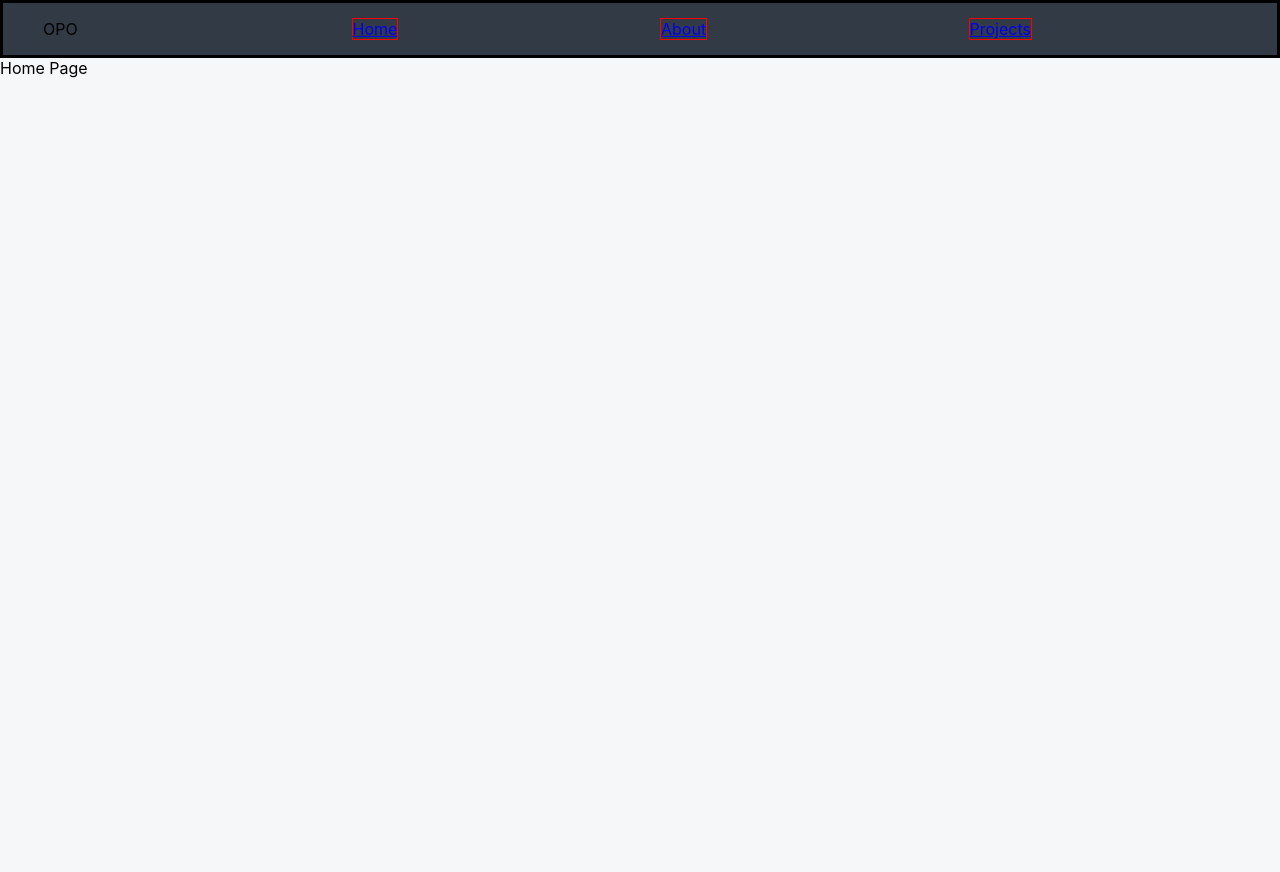
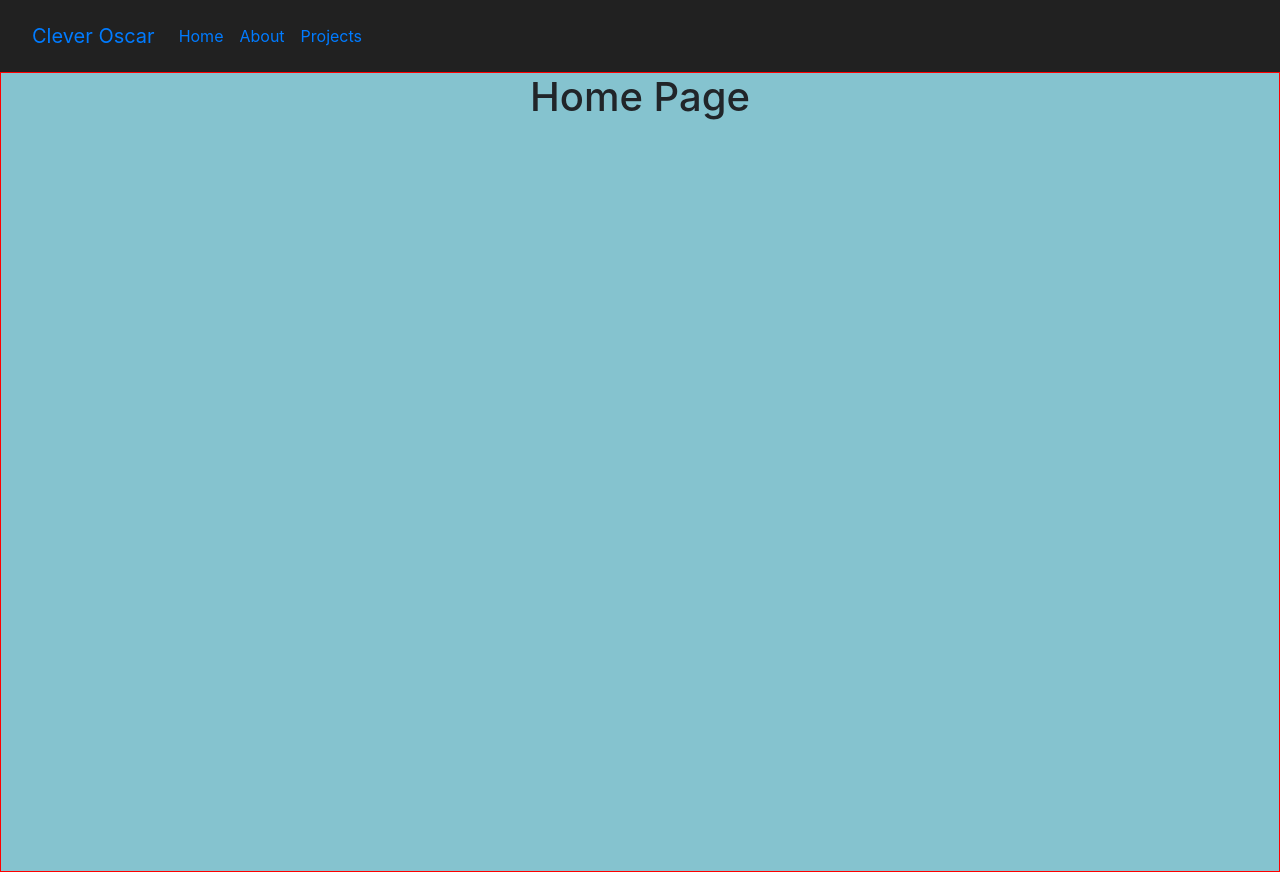
Before and after one commit to CleverOscar/Portfolio, a React (Create React App) app: page / in a window 1280 px wide. Before the commit the page ends 800 px from the top, so only its background shows below. Built offline with nearby package versions, Linux system fonts and the light colour scheme.

Commit message:
Basic Navigation Created

```diff
--- a/package.json
+++ b/package.json
@@ -33,5 +33,8 @@
       "last 1 firefox version",
       "last 1 safari version"
     ]
+  },
+  "devDependencies": {
+    "nodemon": "^2.0.4"
   }
 }
--- a/src/App.js
+++ b/src/App.js
@@ -1,6 +1,6 @@
 import React from 'react';
 import Header from './views/minor_components/header.js';
-import HomePage from './views/home_page.js';
+import HomePage from './views/home_component/home_page.js';
 import AboutMe from './views/minor_components/about.js'
 import {Switch, Route} from 'react-router-dom';
 
--- a/src/index.css
+++ b/src/index.css
@@ -12,3 +12,7 @@ code {
   font-family: source-code-pro, Menlo, Monaco, Consolas, 'Courier New',
     monospace;
 }
+
+.App {
+  background-color: #85c3cf
+}
--- a/src/index.js
+++ b/src/index.js
@@ -3,6 +3,7 @@ import ReactDOM from 'react-dom';
 import './index.css';
 import App from './App';
 import {BrowserRouter as Router} from 'react-router-dom';
+import 'bootstrap/dist/css/bootstrap.min.css';
 
 
 
--- /dev/null
+++ b/src/views/home_component/home.css
@@ -0,0 +1,5 @@
+.home_container {
+  border: 1px solid red;
+  height: 100vh;
+  text-align: center;
+}
--- a/src/views/home_page.js
+++ b/src/views/home_component/home_page.js
@@ -1,10 +1,10 @@
 import React, { useState } from 'react';
-
+import './home.css'
 
 function HomePage(){
   return (
-    <div>
-      Home Page
+    <div className="home_container">
+      <h1>Home Page</h1>
     </div>
   )
 }
--- a/src/views/minor_components/header.js
+++ b/src/views/minor_components/header.js
@@ -1,13 +1,12 @@
 import React from 'react'
-import Navbar from './nav_bar.js'
+import Navigation from './nav_bar.js'
 
 class Header extends React.Component {
   render() {
     return <div className="header_component">
-          <Navbar />
+          <Navigation />
           </div>
   }
-
 }
 
 export default Header
--- a/src/views/minor_components/nav_bar.js
+++ b/src/views/minor_components/nav_bar.js
@@ -1,27 +1,49 @@
 import React, {useState} from 'react'
 import './navbar.css'
-import {Link} from 'react-router-dom';
+import {  Link  } from 'react-router-dom';
+import {
+  Collapse,
+  Navbar,
+  NavbarToggler,
+  NavbarBrand,
+  Nav,
+  NavItem,
+  NavLink,
+  UncontrolledDropdown,
+  DropdownToggle,
+  DropdownMenu,
+  DropdownItem,
+  NavbarText
+} from 'reactstrap'
 
+const Navigation = (props)=> {
+  // toggler logic
+  const [isOpen, setIsOpen] = useState(false)
 
-function Navbar(){
+  const toggle = () => setIsOpen(!isOpen);
 
-
-    return <div className="navbar">
-            <ul>
-              <li>
-                OPO
-              </li>
-              <li>
-                <Link to="/">Home</Link>
-              </li>
-              <li>
-                <Link to="/about">About</Link>
-              </li>
-              <li>
-                <Link to="/projects">Projects</Link>
-              </li>
-            </ul>
-           </div>
+  return (
+    <div className="navbar">
+      <Navbar expand="md">
+        <NavbarBrand href="/" className="text-primary">Clever Oscar</NavbarBrand>
+        <NavbarToggler onClick={toggle}/>
+        <Collapse isOpen={isOpen} navbar>
+          <Nav className="mr-auto" navbar>
+            <NavItem>
+              <NavLink href="/">Home</NavLink>
+            </NavItem>
+            <NavItem>
+              <NavLink href="/about"> About </NavLink>
+            </NavItem>
+            <NavItem>
+              <NavLink href="/projects"> Projects
+              </NavLink>
+            </NavItem>
+          </Nav>
+        </Collapse>
+      </Navbar>
+    </div>
+  )
 }
 
-export default Navbar
+export default Navigation
--- a/src/views/minor_components/navbar.css
+++ b/src/views/minor_components/navbar.css
@@ -1,23 +1,3 @@
 div.navbar {
-  background-color: #323a45;
-  border: 3px solid black;
-  height: auto;
+  background-color: #212121;
 }
-
-ul {
-  list-style: none;
-  display: flex;
-  flex-direction: row;
-}
-
-ul li {
-  width: 100%;
-}
-
-ul li a {
-  border: 1px solid red;
-}
-
-ul li a:visited {
-  border: 1px solid bluew;
-}
```
Also changed, not shown: 1 other file (tests, documents, lock files or other folders).
